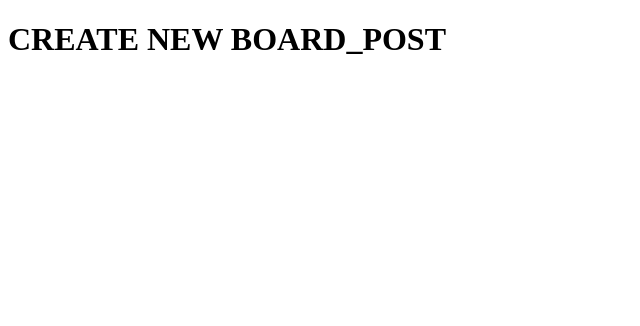
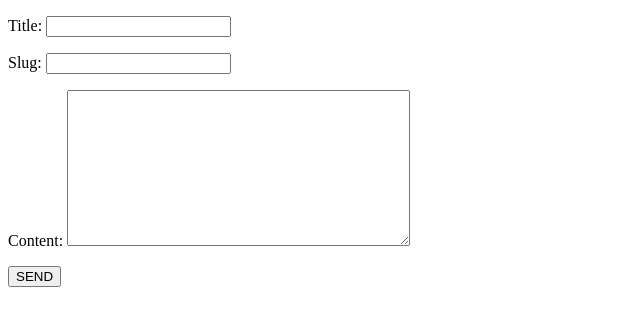
Before and after one commit to mscbr/django_board, a Django app: page /board-new/ in a window 1280 px wide. Shown: the top 326 px of the page, without its empty margins (0-640 px from the left). Run offline with Django 3.2, Linux system fonts and the light colour scheme; some libraries are stand-ins or nearby versions.

Commit message:
saving data from form

```diff
--- /dev/null
+++ b/src/board/forms.py
@@ -0,0 +1,6 @@
+from  django import forms
+
+class BoardPostForm(forms.Form):
+    title = forms.CharField()
+    slug = forms.SlugField()
+    content = forms.CharField(widget=forms.Textarea)
--- a/src/board/templates/board/create.html
+++ b/src/board/templates/board/create.html
@@ -1,7 +1 @@
-{% extends 'base.html' %}
-
-{% block content %}
-
-<h1>CREATE NEW BOARD_POST</h1>
-
-{% endblock  %}
+{% extends 'form.html' %}
--- /dev/null
+++ b/src/board/templates/board/form.html
@@ -0,0 +1,14 @@
+{% extends "base.html" %}
+
+{% block content %}
+
+{% if title %}
+    <h1>{{ title }}</h1>
+{% endif %}
+
+<form method='POST' action='.'> {% csrf_token %}
+    {{ form.as_p }}
+    <button type="submit">SEND</button>
+</form>
+
+{% endblock content %}
--- a/src/board/views.py
+++ b/src/board/views.py
@@ -2,6 +2,7 @@ from django.shortcuts import render, get_object_or_404
 from django.http import Http404
 
 # Create your views here.
+from .forms import BoardPostForm
 from .models import BoardPost
 
 
@@ -32,8 +33,13 @@ def board_post_update_view(request, slug):
 
 def board_post_create_view(request):
     #create objects
-    template_name = 'board/create.html'
-    context = {'form': None}
+    form = BoardPostForm(request.POST or None)
+    if form.is_valid():
+        print(form.cleaned_data)
+        obj = BoardPost.objects.create(**form.cleaned_data)
+        form = BoardPostForm()
+    template_name = 'board/form.html'
+    context = {'form': form}
     return render(request, template_name, context)
 
 def board_post_delete_view(request, slug):
```
Also changed, not shown: src/db.sqlite3.
